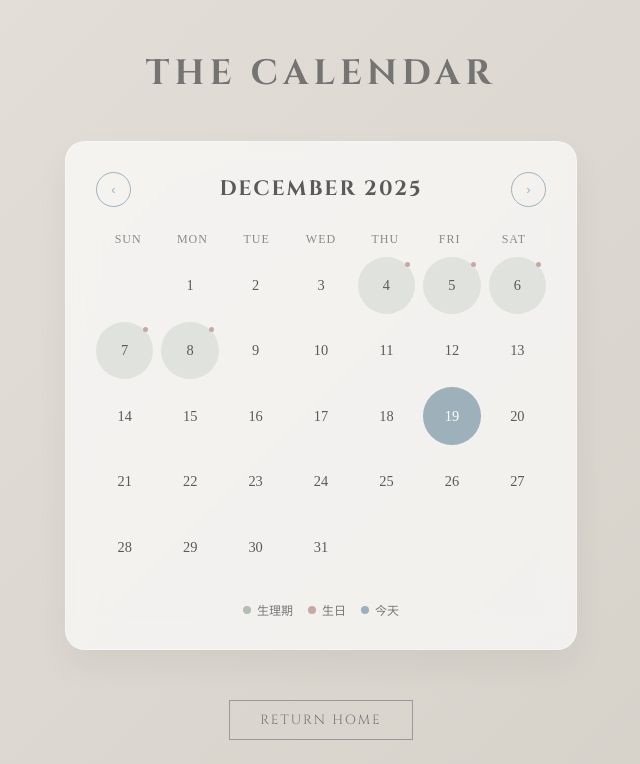
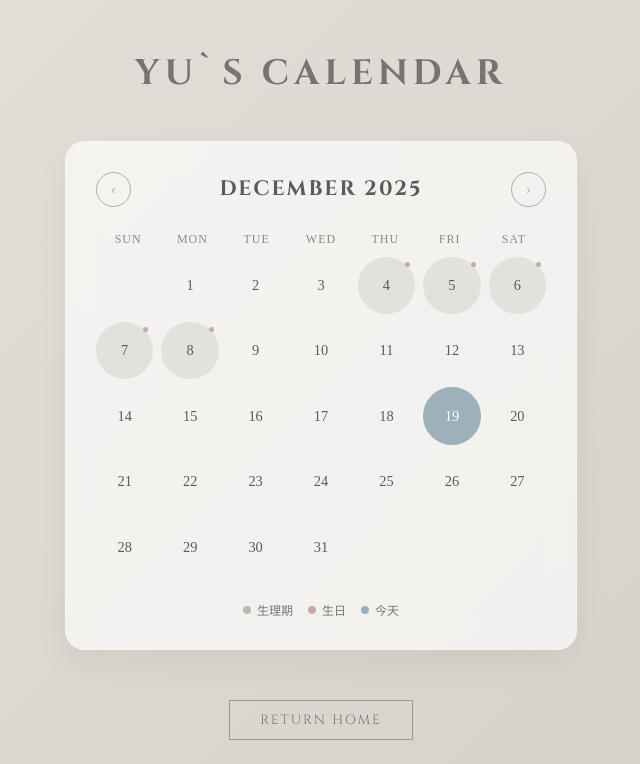
Before and after one commit to loveziyu/loveziyu.github.io, a plain HTML site: page calendar.html in a window 1280 px wide. Shown: the whole page, without its empty margins (319-959 px from the left). Drawn offline with Linux system fonts and the light colour scheme.

Commit message:
Update calendar.html

```diff
--- a/calendar.html
+++ b/calendar.html
@@ -181,7 +181,7 @@
 </head>
 <body>
 
-<h1>The Calendar</h1>
+<h1>Yu`s Calendar</h1>
 
 <div class="calendar-card">
   <div class="month-header">
```
